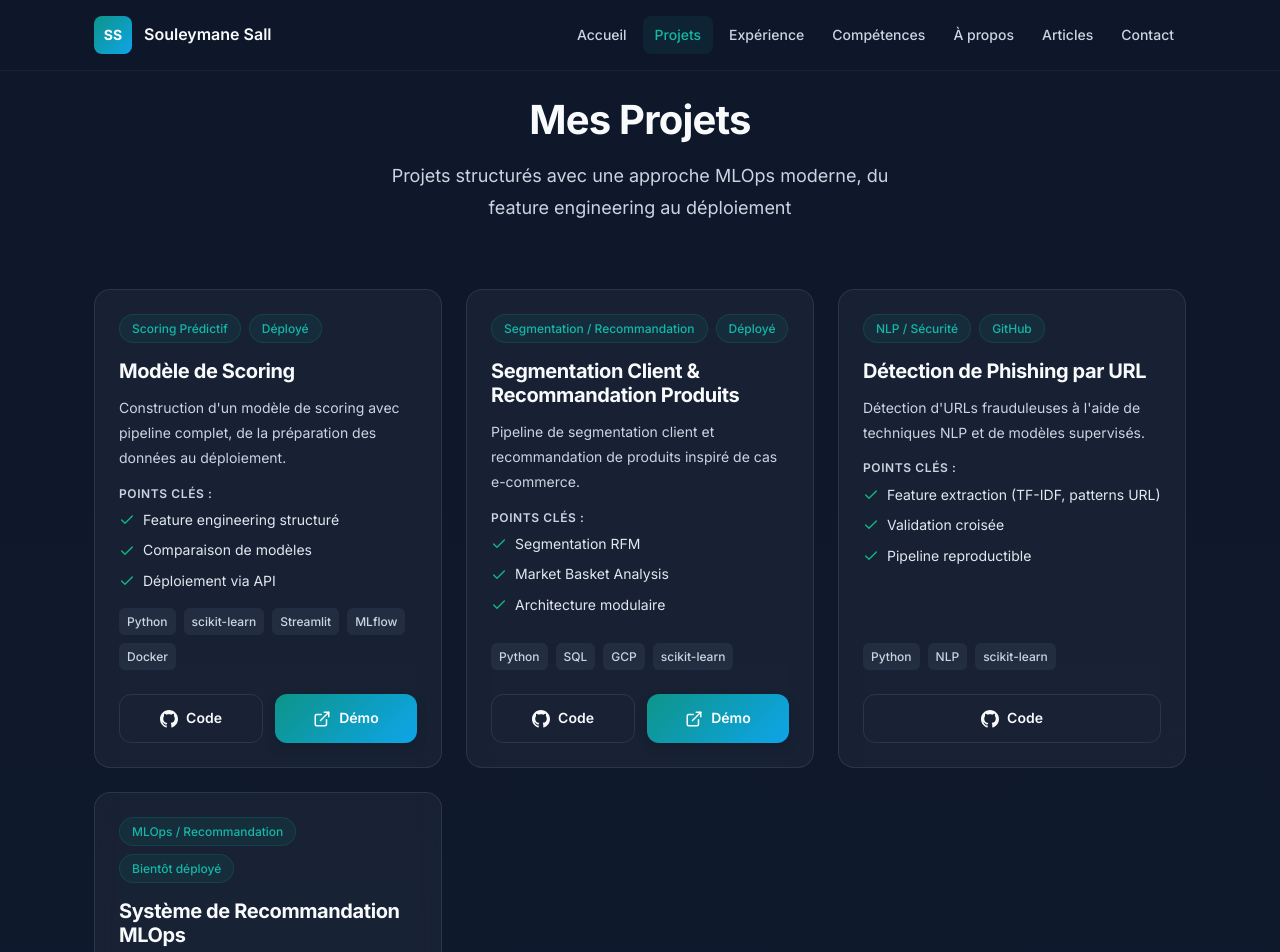
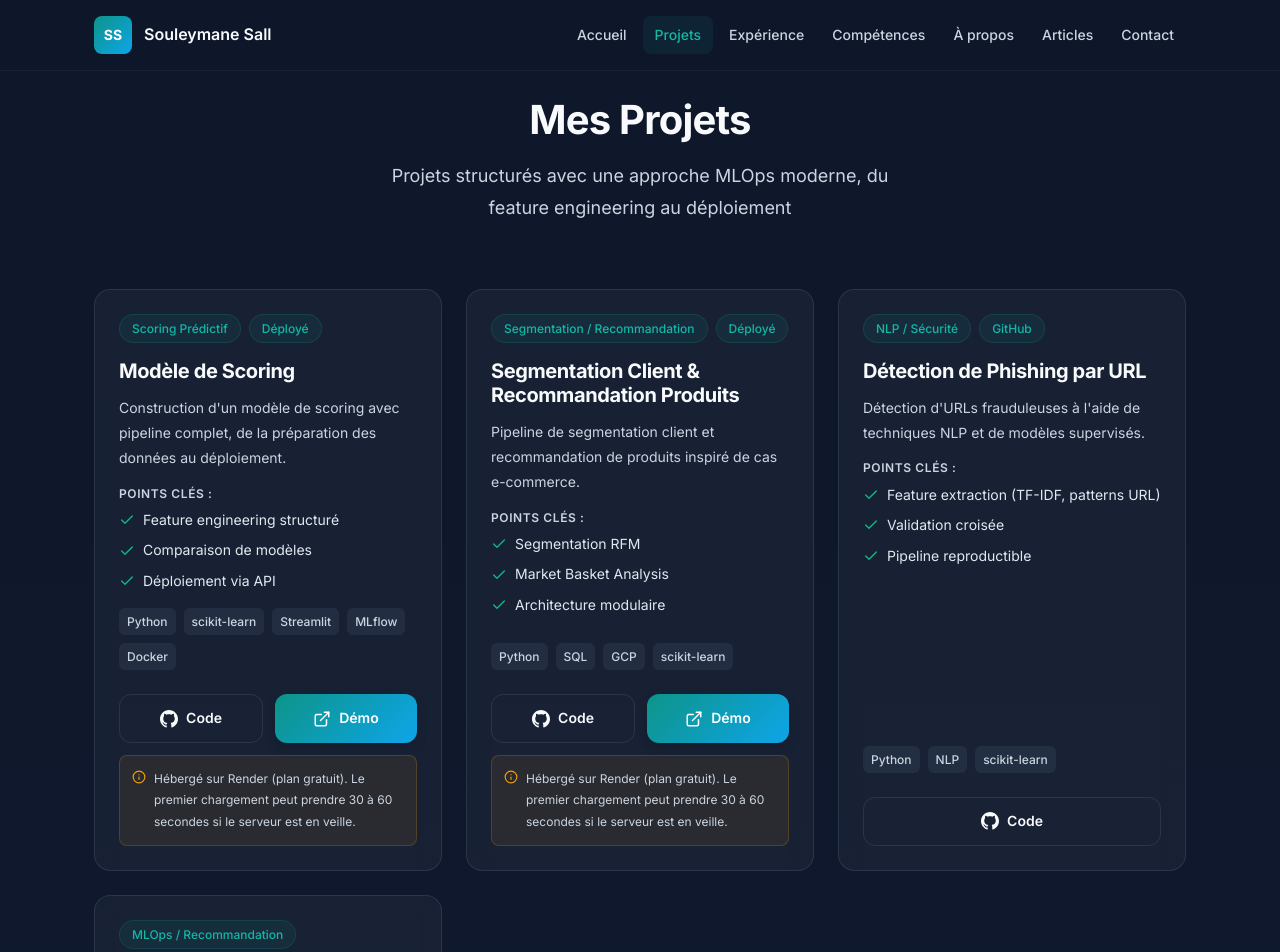
Before and after one commit to Souley225/Portfolio_Web, a React (Vite) app: page /projets in a window 1280 px wide. Shown: the top 952 px of the page. Built offline with nearby package versions, Linux system fonts and the light colour scheme.

Commit message:
feat: Add a new Projects page component with dedicated styling for project cards and layout.

```diff
--- a/src/pages/Projects.css
+++ b/src/pages/Projects.css
@@ -124,6 +124,29 @@
     flex: 1;
 }
 
+.render-notice {
+    display: flex;
+    align-items: flex-start;
+    gap: var(--space-2);
+    margin-top: var(--space-3);
+    padding: var(--space-3);
+    background: rgba(245, 158, 11, 0.08);
+    border: 1px solid rgba(245, 158, 11, 0.2);
+    border-radius: var(--radius-md);
+    font-size: var(--text-xs);
+    color: var(--color-warning);
+    line-height: var(--leading-relaxed);
+}
+
+.render-notice svg {
+    flex-shrink: 0;
+    margin-top: 2px;
+}
+
+.render-notice span {
+    color: var(--color-text-muted);
+}
+
 @media (max-width: 768px) {
     .projects {
         padding-top: calc(60px + var(--space-8));
--- a/src/pages/Projects.jsx
+++ b/src/pages/Projects.jsx
@@ -127,6 +127,16 @@ function Projects() {
                                     </a>
                                 )}
                             </div>
+                            {project.status === 'deployed' && (
+                                <div className="render-notice">
+                                    <svg xmlns="http://www.w3.org/2000/svg" width="14" height="14" viewBox="0 0 24 24" fill="none" stroke="currentColor" strokeWidth="2" strokeLinecap="round" strokeLinejoin="round">
+                                        <circle cx="12" cy="12" r="10"></circle>
+                                        <line x1="12" y1="16" x2="12" y2="12"></line>
+                                        <line x1="12" y1="8" x2="12.01" y2="8"></line>
+                                    </svg>
+                                    <span>Hébergé sur Render (plan gratuit). Le premier chargement peut prendre 30 à 60 secondes si le serveur est en veille.</span>
+                                </div>
+                            )}
                         </article>
                     ))}
                 </div>
```
